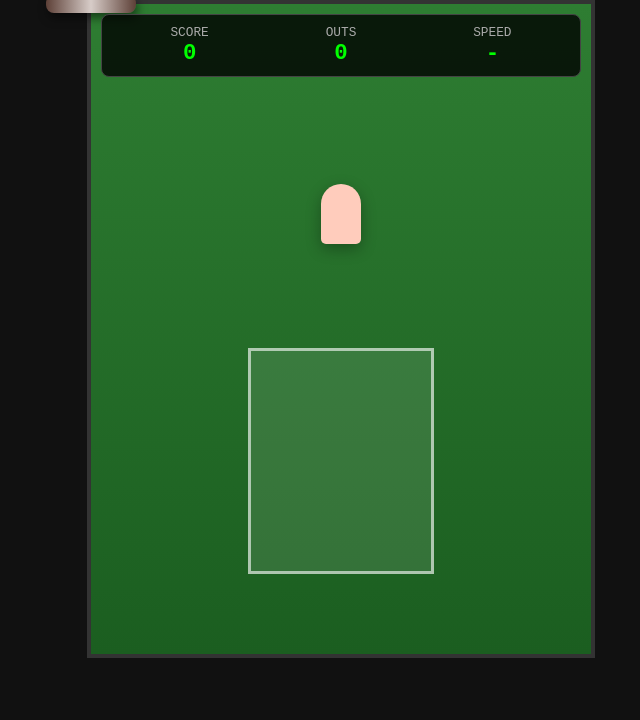
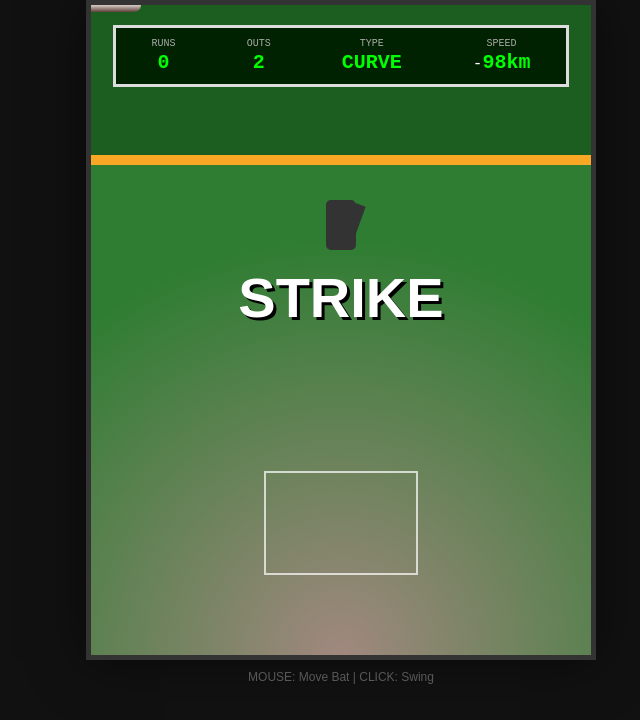
Before and after one commit to iwtior/baseballgame, a plain HTML site: page index.html in a window 1280 px wide. Shown: the whole page, without its empty margins (299-939 px from the left). Drawn offline with Linux system fonts and the light colour scheme.

Commit message:
Update index.html

```diff
--- a/index.html
+++ b/index.html
@@ -2,196 +2,237 @@
 <html lang="ja">
 <head>
     <meta charset="UTF-8">
-    <title>Pro Baseball: Pitcher Edition</title>
+    <title>Stadium Baseball Professional</title>
     <style>
-        :root { --field: #1b5e20; --dirt: #795548; --line: rgba(255,255,255,0.6); }
-        body { background: #111; color: white; font-family: sans-serif; display: flex; flex-direction: column; align-items: center; margin: 0; overflow: hidden; }
+        :root {
+            --grass: #2e7d32;
+            --dirt: #a1887f;
+            --line: rgba(255,255,255,0.7);
+        }
+        body { background: #111; color: white; font-family: 'Arial', sans-serif; display: flex; flex-direction: column; align-items: center; margin: 0; overflow: hidden; }
 
-        #game-view {
+        /* 球場全体 */
+        #stadium {
             position: relative; width: 500px; height: 650px;
-            background: linear-gradient(to bottom, #2e7d32 0%, #1b5e20 100%);
-            border: 4px solid #333; cursor: none; perspective: 500px;
+            background: radial-gradient(circle at 50% 100%, var(--dirt) 0%, var(--grass) 60%);
+            border: 5px solid #333; cursor: none; overflow: hidden;
+            box-shadow: 0 0 50px rgba(0,0,0,0.5);
+        }
+
+        /* 外野フェンス風の背景 */
+        #stadium::before {
+            content: ""; position: absolute; top: 0; width: 100%; height: 150px;
+            background: #1b5e20; border-bottom: 10px solid #f9a825;
         }
 
         /* スコアボード */
         #scoreboard {
-            position: absolute; top: 10px; left: 10px; right: 10px;
-            background: rgba(0,0,0,0.8); padding: 10px; border-radius: 8px;
-            display: flex; justify-content: space-around; z-index: 100;
-            border: 1px solid #444; font-family: monospace;
+            position: absolute; top: 20px; left: 50%; transform: translateX(-50%);
+            width: 90%; background: #002200; border: 3px solid #ddd;
+            display: flex; justify-content: space-around; padding: 10px 0; z-index: 100;
+            font-family: 'Courier New', monospace;
         }
-        .score-box { text-align: center; }
-        .score-box div { font-size: 0.8rem; color: #aaa; }
-        .score-box span { font-size: 1.4rem; color: #0f0; font-weight: bold; }
+        .board-item { text-align: center; }
+        .label { font-size: 10px; color: #aaa; margin-bottom: 2px; }
+        .value { font-size: 20px; color: #0f0; font-weight: bold; }
 
-        /* ピッチャー（マウンド） */
+        /* ピッチャー */
         #pitcher {
-            position: absolute; top: 180px; left: 50%; transform: translateX(-50%);
-            width: 40px; height: 60px; background: #ffccbc;
-            border-radius: 20px 20px 5px 5px; transition: all 0.3s;
-            box-shadow: 0 5px 15px rgba(0,0,0,0.3);
+            position: absolute; top: 220px; left: 250px; transform: translate(-50%, -50%);
+            width: 30px; height: 50px; background: #333; border-radius: 5px; z-index: 5;
+            transition: 0.2s;
         }
-        .windup { transform: translateX(-50%) translateY(-10px) scale(1.1); background: #ff8a65 !important; }
+        .pitcher-arm { position: absolute; top: 5px; right: -10px; width: 10px; height: 30px; background: #333; transform-origin: top; }
 
-        /* ストライクゾーン（手前） */
-        #strike-zone {
-            position: absolute; bottom: 80px; left: 50%; transform: translateX(-50%);
-            width: 180px; height: 220px; border: 3px solid var(--line);
-            background: rgba(255,255,255,0.1); pointer-events: none; z-index: 5;
+        /* バッターボックスライン */
+        #home-plate {
+            position: absolute; bottom: 80px; left: 250px; transform: translateX(-50%);
+            width: 150px; height: 100px; border: 2px solid var(--line);
         }
 
         /* ボール */
         #ball {
             position: absolute; width: 8px; height: 8px; background: #fff;
             border-radius: 50%; display: none; transform: translate(-50%, -50%);
-            z-index: 10; box-shadow: 0 0 10px rgba(255,255,255,0.8);
+            z-index: 20; box-shadow: 1px 1px 3px rgba(0,0,0,0.5);
         }
 
-        /* バット（マウスカーソル） */
+        /* バット */
         #bat {
-            position: absolute; width: 90px; height: 18px;
-            background: linear-gradient(to right, #5d4037, #d7ccc8, #5d4037);
-            border-radius: 8px; transform: translate(-50%, -50%);
-            pointer-events: none; z-index: 50; box-shadow: 2px 5px 10px rgba(0,0,0,0.5);
+            position: absolute; width: 100px; height: 14px;
+            background: linear-gradient(to bottom, #8d6e63, #d7ccc8, #5d4037);
+            border-radius: 10px; transform: translate(-50%, -50%);
+            pointer-events: none; z-index: 50;
         }
-        .swing { transform: translate(-50%, -50%) rotate(-45deg) scaleY(0.6) !important; }
+        .swing-anim { animation: swing-action 0.15s ease-out; }
+        @keyframes swing-action {
+            0% { transform: translate(-50%, -50%) rotate(0deg); }
+            50% { transform: translate(-50%, -50%) rotate(-60deg) scaleX(1.2); }
+            100% { transform: translate(-50%, -50%) rotate(0deg); }
+        }
 
+        /* メッセージ演出 */
         #msg {
-            position: absolute; top: 50%; width: 100%; text-align: center;
-            font-size: 4rem; font-weight: bold; text-shadow: 4px 4px 0 #000;
-            opacity: 0; z-index: 200; pointer-events: none;
+            position: absolute; top: 40%; width: 100%; text-align: center;
+            font-size: 3.5rem; font-weight: bold; text-shadow: 3px 3px 0 #000;
+            opacity: 0; z-index: 200; transition: 0.2s; pointer-events: none;
         }
     </style>
 </head>
 <body>
 
-<div id="game-view">
+<div id="stadium">
     <div id="scoreboard">
-        <div class="score-box"><div>SCORE</div><span id="score">0</span></div>
-        <div class="score-box"><div>OUTS</div><span id="outs">0</span></div>
-        <div class="score-box"><div>SPEED</div><span id="speed">-</span></div>
+        <div class="board-item"><div class="label">RUNS</div><span id="score" class="value">0</span></div>
+        <div class="board-item"><div class="label">OUTS</div><span id="outs" class="value">0</span></div>
+        <div class="board-item"><div class="label">TYPE</div><span id="p-type" class="value">-</span></div>
+        <div class="board-item"><div class="label">SPEED</div><span id="speed" class="val">-</span><span class="value" id="kph">0</span></div>
     </div>
 
-    <div id="pitcher"></div>
-    <div id="strike-zone"></div>
+    <div id="pitcher"><div class="pitcher-arm" id="arm"></div></div>
+    <div id="home-plate"></div>
     <div id="ball"></div>
     <div id="bat"></div>
     <div id="msg">HIT!</div>
 </div>
 
+<p style="color: #666; font-size: 12px; margin-top: 10px;">MOUSE: Move Bat | CLICK: Swing</p>
+
 <script>
-    const ballEl = document.getElementById('ball');
-    const batEl = document.getElementById('bat');
-    const pitcherEl = document.getElementById('pitcher');
-    const msgEl = document.getElementById('msg');
-    const container = document.getElementById('game-view');
-
-    let game = {
-        score: 0, outs: 0,
-        isPitching: false,
-        ballX: 250, ballY: 200, ballZ: 0,
-        targetX: 250, targetY: 400, // ストライクゾーン内への終着点
+    const state = {
+        score: 0,
+        outs: 0,
+        isInPlay: false, // 投球中フラグ
+        hasSwung: false, // 1投球1スイング限定フラグ
+        bx: 250, by: 220, bz: 0,
+        tx: 250, ty: 480,
         vx: 0, vy: 0, vz: 0,
-        mouseX: 250, mouseY: 450
+        mouseX: 250, mouseY: 480
     };
 
-    // マウス操作
-    container.addEventListener('mousemove', (e) => {
-        const rect = container.getBoundingClientRect();
-        game.mouseX = e.clientX - rect.left;
-        game.mouseY = e.clientY - rect.top;
-        batEl.style.left = game.mouseX + 'px';
-        batEl.style.top = game.mouseY + 'px';
+    const ball = document.getElementById('ball');
+    const bat = document.getElementById('bat');
+    const msg = document.getElementById('msg');
+    const arm = document.getElementById('arm');
+
+    // マウス移動
+    document.addEventListener('mousemove', (e) => {
+        const rect = document.getElementById('stadium').getBoundingClientRect();
+        state.mouseX = e.clientX - rect.left;
+        state.mouseY = e.clientY - rect.top;
+        bat.style.left = state.mouseX + 'px';
+        bat.style.top = state.mouseY + 'px';
     });
 
-    function pitchSequence() {
-        if (game.outs >= 3 || game.isPitching) return;
-        game.isPitching = true;
+    // スイング入力
+    document.addEventListener('mousedown', () => {
+        if (!state.isInPlay || state.hasSwung) return;
 
-        // 1. ピッチャーのセットポジション
-        pitcherEl.classList.add('windup');
+        state.hasSwung = true;
+        bat.classList.add('swing-anim');
+        setTimeout(() => bat.classList.remove('swing-anim'), 150);
+
+        // 当たり判定 (タイミング z=130-160, 距離 50px以内)
+        const dx = Math.abs(state.bx - state.mouseX);
+        const dy = Math.abs(state.by - state.mouseY);
+
+        if (state.bz > 120 && state.bz < 165 && dx < 50 && dy < 30) {
+            state.isInPlay = false;
+            const quality = (1 - dx/50) * (1 - dy/30);
+            if (quality > 0.7) finalize("HOMERUN!!", 1);
+            else finalize("HIT!", 1);
+        } else {
+            // 空振りはここでは何もしない（通過まで待つ）
+        }
+    });
+
+    function nextPitch() {
+        if (state.outs >= 3) return;
+
+        state.isInPlay = false;
+        state.hasSwung = false;
+        state.bz = 0;
+        state.bx = 250;
+        state.by = 220;
+
+        // 予備動作
+        arm.style.transform = "rotate(-110deg)";
 
         setTimeout(() => {
-            // 2. リリース（投球開始）
-            pitcherEl.classList.remove('windup');
-            throwBall();
-        }, 800);
+            arm.style.transform = "rotate(20deg)";
+            launch();
+        }, 600);
     }
 
-    function throwBall() {
-        game.ballZ = 0;
-        game.ballX = 250;
-        game.ballY = 210;
+    function launch() {
+        state.isInPlay = true;
+        ball.style.display = "block";
 
-        // ストライクゾーン(160~340, 350~570)のどこかに投げる
-        game.targetX = 180 + Math.random() * 140;
-        game.targetY = 370 + Math.random() * 180;
+        // コース設定 (ストライクゾーン付近)
+        state.tx = 200 + Math.random() * 100;
+        state.ty = 420 + Math.random() * 120;
 
-        const speedBase = 5 + Math.random() * 4;
-        document.getElementById('speed').textContent = Math.floor(speedBase * 25) + "km";
+        const speed = 4 + Math.random() * 4;
+        state.vz = speed;
+        state.vx = (state.tx - state.bx) / (150 / speed);
+        state.vy = (state.ty - state.by) / (150 / speed);
 
-        // 目的地までの速度計算
-        game.vx = (game.targetX - game.ballX) / (150 / speedBase);
-        game.vy = (game.targetY - game.ballY) / (150 / speedBase);
-        game.vz = speedBase;
+        document.getElementById('kph').textContent = Math.floor(speed * 22) + "km";
+        const types = ["STRAIGHT", "CURVE", "FORK"];
+        document.getElementById('p-type').textContent = types[Math.floor(Math.random()*3)];
 
-        ballEl.style.display = 'block';
-        animate();
+        requestAnimationFrame(update);
     }
 
-    function animate() {
-        if (!game.isPitching) return;
+    function update() {
+        if (!state.isInPlay) return;
 
-        game.ballZ += game.vz;
-        game.ballX += game.vx;
-        game.ballY += game.vy;
+        state.bz += state.vz;
+        state.bx += state.vx;
+        state.by += state.vy;
 
-        const size = 6 + (game.ballZ * 0.4);
-        ballEl.style.left = game.ballX + 'px';
-        ballEl.style.top = game.ballY + 'px';
-        ballEl.style.width = size + 'px';
-        ballEl.style.height = size + 'px';
+        const size = 6 + (state.bz * 0.4);
+        ball.style.left = state.bx + 'px';
+        ball.style.top = state.by + 'px';
+        ball.style.width = size + 'px';
+        ball.style.height = size + 'px';
 
-        if (game.ballZ < 155) {
-            requestAnimationFrame(animate);
+        if (state.bz < 170) {
+            requestAnimationFrame(update);
         } else {
-            finishPlay("STRIKE");
+            if (state.isInPlay) finalize("STRIKE", 0);
         }
     }
 
-    container.addEventListener('mousedown', () => {
-        if (!game.isPitching || game.ballZ < 110) return;
+    function finalize(text, points) {
+        state.isInPlay = false;
+        ball.style.display = "none";
 
-        batEl.classList.add('swing');
-        setTimeout(() => batEl.classList.remove('swing'), 150);
+        msg.textContent = text;
+        msg.style.opacity = 1;
 
-        // 当たり判定
-        const dx = Math.abs(game.ballX - game.mouseX);
-        const dy = Math.abs(game.ballY - game.mouseY);
-        const timing = game.ballZ;
+        if (points > 0) state.score += points;
+        else if (text === "STRIKE" || state.hasSwung) {
+            // 振って当たらないか、見逃しストライクでアウト（ゲーム簡易化のため）
+            state.outs++;
+        }
 
-        game.isPitching = false;
+        document.getElementById('score').textContent = state.score;
+        document.getElementById('outs').textContent = state.outs;
 
-        if (timing > 125 && timing < 150 && dx < 45 && dy < 25) {
-            // 芯で捉えたか
-            const power = (1 - dx/45) * (1 - dy/25);
-            if (power > 0.7) {
-                game.score += 1;
-                finishPlay("HOMERUN!!");
+        setTimeout(() => {
+            msg.style.opacity = 0;
+            if (state.outs >= 3) {
+                alert("GAME OVER! SCORE: " + state.score);
+                location.reload();
             } else {
-                game.score += 1;
-                finishPlay("HIT!");
+                nextPitch();
             }
-        } else {
-            finishPlay("MISS!");
-        }
-    });
+        }, 1200);
+    }
 
-    function finishPlay(txt) {
-        game.isPitching = false;
-        ballEl.style.display = 'none';
-        msgEl.textContent = txt;
-        msgEl.style.opacity = 1;
-
-        if (txt === "MISS!" || txt === "STRIKE") {
-            //
+    // 開始
+    setTimeout(nextPitch, 1000);
+</script>
+</body>
+</html>
```
